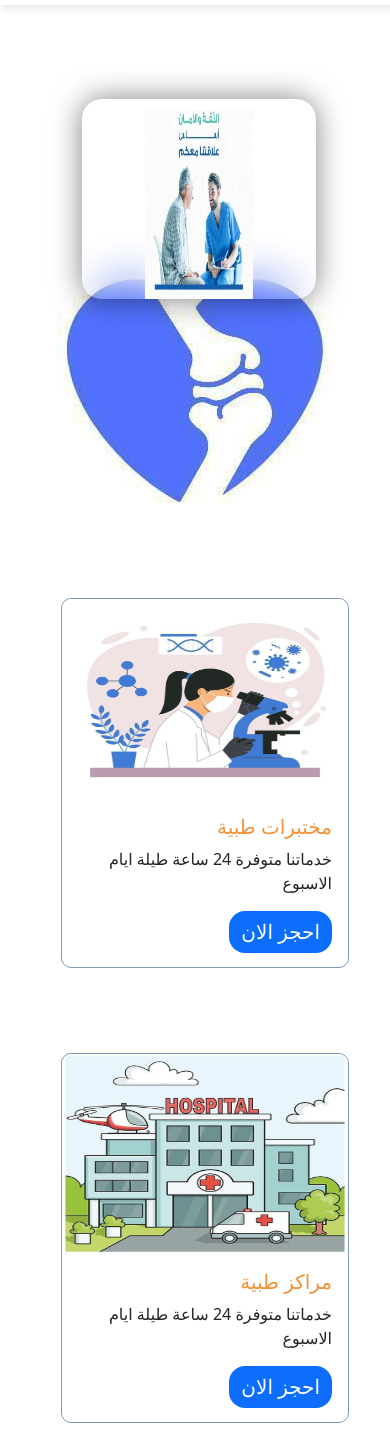
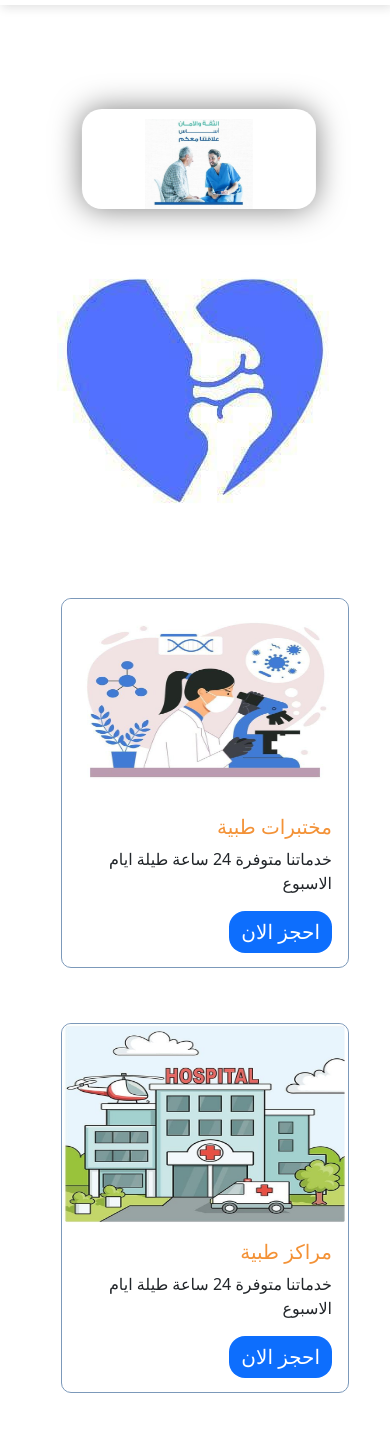
Before and after one commit to Haifa-349/alghaith-web, a plain HTML site: page servise.html in a window 390 px wide. Shown: the part 91-1536 px from the top of the page. Drawn offline with nearby package versions, Linux system fonts and the light colour scheme.

Commit message:
Update style.css

```diff
--- a/css/style.css
+++ b/css/style.css
@@ -443,7 +443,7 @@ margin: 30px 0;
 
 #service{
     width:100vw;
-    height: 150vh;
+    height: 200vh;
     margin-top: -300px;
 
 }
@@ -517,7 +517,7 @@ margin: 30px 0;
     padding-top: 0;
 }
 .home-text{
-    margin-top: 0;
+    margin-top: 20px;
   }
 
 #home  .animation-img img{
@@ -557,15 +557,15 @@ margin: 30px 0;
     height: 90vh;
 }
 #home-img  .img-add{
-    height: 200px;
+    height: 100px;
 }
 #home-img  .img-add img{
 
-    height: 200px;
+    height: 100px;
 
 }
 #service{
-    height: 250vh;
+
 }
 #service .container{
     display: flex;
@@ -574,7 +574,7 @@ margin: 30px 0;
 
 #service .container .card{
     width:100%;
-    margin-bottom: 50px;
+    margin-bottom: 20px;
     margin-left:20px;
 }
 
```
